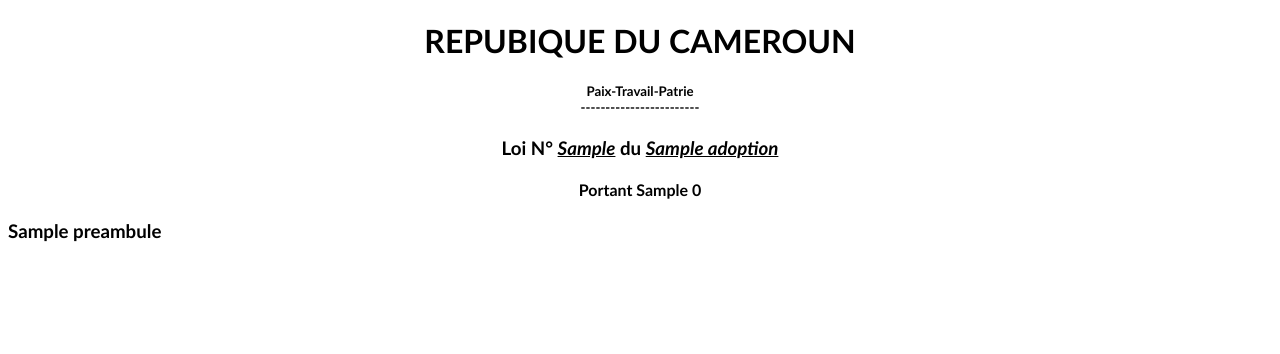
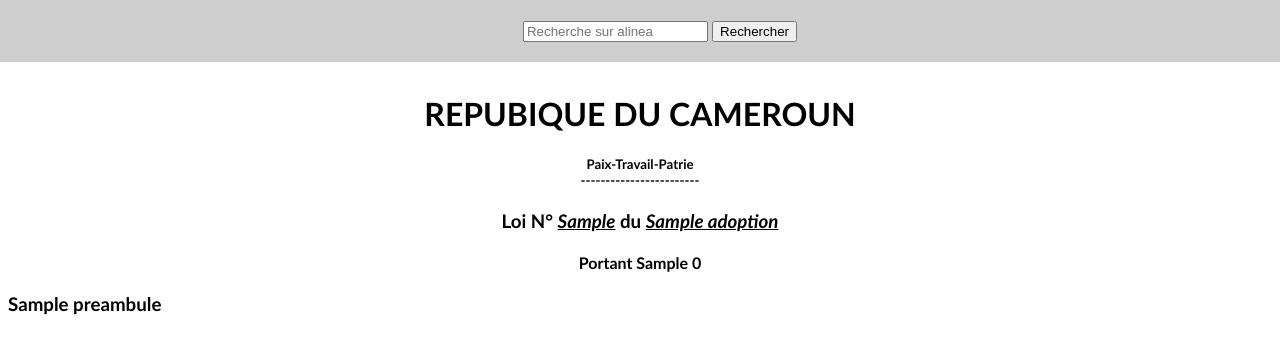
Before and after one commit to Erwin-Bidz/ISJLAW, a Django app: page /code_penal/ in a window 1280 px wide. Shown: the top 354 px of the page. Run offline with Django 4.2, Linux system fonts and the light colour scheme; a database or web service that is not in the repository returns one stand-in record (Sample ...); data that the repository does not hold is empty.

Commit message:
Add files via upload

```diff
--- a/isjLaw/baseisjLaw/Templates/baseisjLaw/login.html
+++ b/isjLaw/baseisjLaw/Templates/baseisjLaw/login.html
@@ -7,7 +7,7 @@
     }
 </style>
 
-<h3 class="middle">Qui êtes vous?</h3>
+<h2 class="middle">Qui êtes vous?
 
 <form class="middle" method="POST">
     {% csrf_token %}
@@ -15,6 +15,7 @@
     <input type="submit" value="Connexion">
 </form>
 
+</h2>
 
 <!--p>Pas de compte? <a href="{% url 'register' %}">S'inscrire</a></p-->
 
--- a/isjLaw/baseisjLaw/Templates/cp.html
+++ b/isjLaw/baseisjLaw/Templates/cp.html
@@ -6,6 +6,20 @@
       text-align: center;
     }
 </style>
+
+<div class="header-bar">
+    <form method="post" action="{% url 'code_penal' %}">
+        {% csrf_token %}
+        <input type="text" name="search_term" placeholder="Recherche sur alinea">
+        <button type="submit">Rechercher</button>
+    </form>
+</div>
+
+<pre>
+
+
+
+</pre>
 
 <h1 class="middle">REPUBIQUE DU CAMEROUN</h1>
 <h5 class="middle">Paix-Travail-Patrie <br>------------------------</h5>
@@ -34,7 +48,7 @@
                                     {% if article.section == section.id %}
                                         <p><h3><blockquote>{{article.libelle}}</blockquote></h3></p>
                                         {% for alinea in alineas %}
-                                            {% if alinea.article == article.id %}
+                                            {% if alinea.article == article.id and search_term in alinea.libelle %}
                                                 <p><h4><pre>({{alinea.numero}}) {{alinea.libelle}}</pre></h4></p>
                                             {% endif %}
                                         {% endfor %}
@@ -49,4 +63,5 @@
     {% endif %}
 {% endfor %}
 
+
 {% endblock content %}
--- a/isjLaw/baseisjLaw/Templates/main.html
+++ b/isjLaw/baseisjLaw/Templates/main.html
@@ -11,13 +11,13 @@
 
     <style>
         body {
-            background-color: white; /* Thème clair */
+            //background-color: white; /* Thème clair */
             color: black;
             font-family: "Trebuchet MS";
             //height: 100vh;
-          }
+        }
 
-          @media (prefers-color-scheme: dark) {
+        @media (prefers-color-scheme: dark) {
             body {
               background-color: #222428; /* Thème sombre */
               color: #f4f5f8;
@@ -37,6 +37,44 @@
            color: #4b5156
         }*/
 
+        .header-bar{
+            //display: flex;
+            justify-content: space-between;
+            color: #fff;
+            padding: 20px;
+            text-align: center;
+            //border-radius: 5px 5px 0 0;
+            //background-color: linear-gradient(90deg, #EEA390 0%, #EB796F 43%, #EB796F 100%);
+            //background-color: #eb445a;
+            background-color: #cecece;
+            width: 100%;
+            position: fixed;
+            top:0;
+            left: 0;
+        }
+
+        @media (prefers-color-scheme: dark) {
+            .header-bar{
+                //display: flex;
+                justify-content: space-between;
+                color: #fff;
+                padding: 20px;
+                text-align: center;
+                //border-radius: 5px 5px 0 0;
+                //background-color: linear-gradient(90deg, #EEA390 0%, #EB796F 43%, #EB796F 100%);
+                //background-color: #eb445a;
+                background-color: #1a1a1a;
+                width: 100%;
+                position: fixed;
+                top:0;
+                left: 0;
+            }
+        }
+
+        .selected{
+            background-color: #bdbe67;
+        }
+
     </style>
 
 </head>
--- a/isjLaw/baseisjLaw/views.py
+++ b/isjLaw/baseisjLaw/views.py
@@ -85,11 +85,33 @@ class AlineaViewSet(viewsets.ModelViewSet):
 
     queryset = Alinea.objects.all()
     serializer_class = AlineaSerializer
-    filterset_fields = ['article', 'numero']
+    filterset_fields = ['article', 'numero', 'libelle']
 
 
 
+# def code_penal(request):
+#     texteResponse = requests.get('http://127.0.0.1:8000/api/textes/?id=1')
+#     livreResponse = requests.get('http://127.0.0.1:8000/api/livres/?text=1&numero=')
+#     titreResponse = requests.get('http://127.0.0.1:8000/api/titres/')
+#     chapResponse = requests.get('http://127.0.0.1:8000/api/chapitres/')
+#     secResponse = requests.get('http://127.0.0.1:8000/api/sections/')
+#     articleResponse = requests.get('http://127.0.0.1:8000/api/articles/')
+#     alineaResponse = requests.get('http://127.0.0.1:8000/api/alineas/')
+#     if texteResponse.status_code == 200 and livreResponse.status_code == 200 and titreResponse.status_code == 200 and chapResponse.status_code == 200 and secResponse.status_code == 200 and articleResponse.status_code == 200 and alineaResponse.status_code == 200:
+#         texte = texteResponse.json()
+#         livres = livreResponse.json()
+#         titres = titreResponse.json()
+#         chapters = chapResponse.json()
+#         sections = secResponse.json()
+#         articles = articleResponse.json()
+#         alineas = alineaResponse.json()
+#         context = {'texte': texte, 'livres': livres, 'titres': titres, 'chapters': chapters, 'sections': sections, 'articles': articles, 'alineas': alineas}
+#         return render(request, 'cp.html', context)
+#     else:
+#         return render(request, 'error.html')
+
 def code_penal(request):
+    search_term = request.POST.get('search_term')
     texteResponse = requests.get('http://127.0.0.1:8000/api/textes/?id=1')
     livreResponse = requests.get('http://127.0.0.1:8000/api/livres/?text=1&numero=')
     titreResponse = requests.get('http://127.0.0.1:8000/api/titres/')
@@ -105,12 +127,16 @@ def code_penal(request):
         sections = secResponse.json()
         articles = articleResponse.json()
         alineas = alineaResponse.json()
-        context = {'texte': texte, 'livres': livres, 'titres': titres, 'chapters': chapters, 'sections': sections, 'articles': articles, 'alineas': alineas}
+        context = {'texte': texte, 'livres': livres, 'titres': titres, 'chapters': chapters, 'sections': sections, 'articles': articles, 'alineas': alineas, 'search_term': search_term}
         return render(request, 'cp.html', context)
     else:
         return render(request, 'error.html')
 
 def code_procedure_penale(request):
+    search_term = request.POST.get('search_term')
+    if search_term is None:
+        search_term = ' '
+
     texteResponse = requests.get('http://127.0.0.1:8000/api/textes/?id=2')
     livreResponse = requests.get('http://127.0.0.1:8000/api/livres/?text=2&numero=')
     titreResponse = requests.get('http://127.0.0.1:8000/api/titres/')
@@ -126,12 +152,13 @@ def code_procedure_penale(request):
         sections = secResponse.json()
         articles = articleResponse.json()
         alineas = alineaResponse.json()
-        context = {'texte': texte, 'livres': livres, 'titres': titres, 'chapters': chapters, 'sections': sections, 'articles': articles, 'alineas': alineas}
+        context = {'texte': texte, 'livres': livres, 'titres': titres, 'chapters': chapters, 'sections': sections, 'articles': articles, 'alineas': alineas, 'search_term': search_term}
         return render(request, 'cpp.html', context)
     else:
         return render(request, 'error.html')
 
 def constitution(request):
+    search_term = request.POST.get('search_term')
     texteResponse = requests.get('http://127.0.0.1:8000/api/textes/?id=3')
     livreResponse = requests.get('http://127.0.0.1:8000/api/livres/?text=3&numero=')
     titreResponse = requests.get('http://127.0.0.1:8000/api/titres/')
@@ -147,7 +174,7 @@ def constitution(request):
         sections = secResponse.json()
         articles = articleResponse.json()
         alineas = alineaResponse.json()
-        context = {'texte': texte, 'livres': livres, 'titres': titres, 'chapters': chapters, 'sections': sections, 'articles': articles, 'alineas': alineas}
+        context = {'texte': texte, 'livres': livres, 'titres': titres, 'chapters': chapters, 'sections': sections, 'articles': articles, 'alineas': alineas, 'search_term': search_term}
         return render(request, 'constitution.html', context)
     else:
         return render(request, 'error.html')
```
Also changed, not shown: isjLaw/baseisjLaw/Templates/constitution.html (+15 -1 lines), isjLaw/baseisjLaw/Templates/cpp.html (+15 -1 lines), isjLaw/db.sqlite3.
